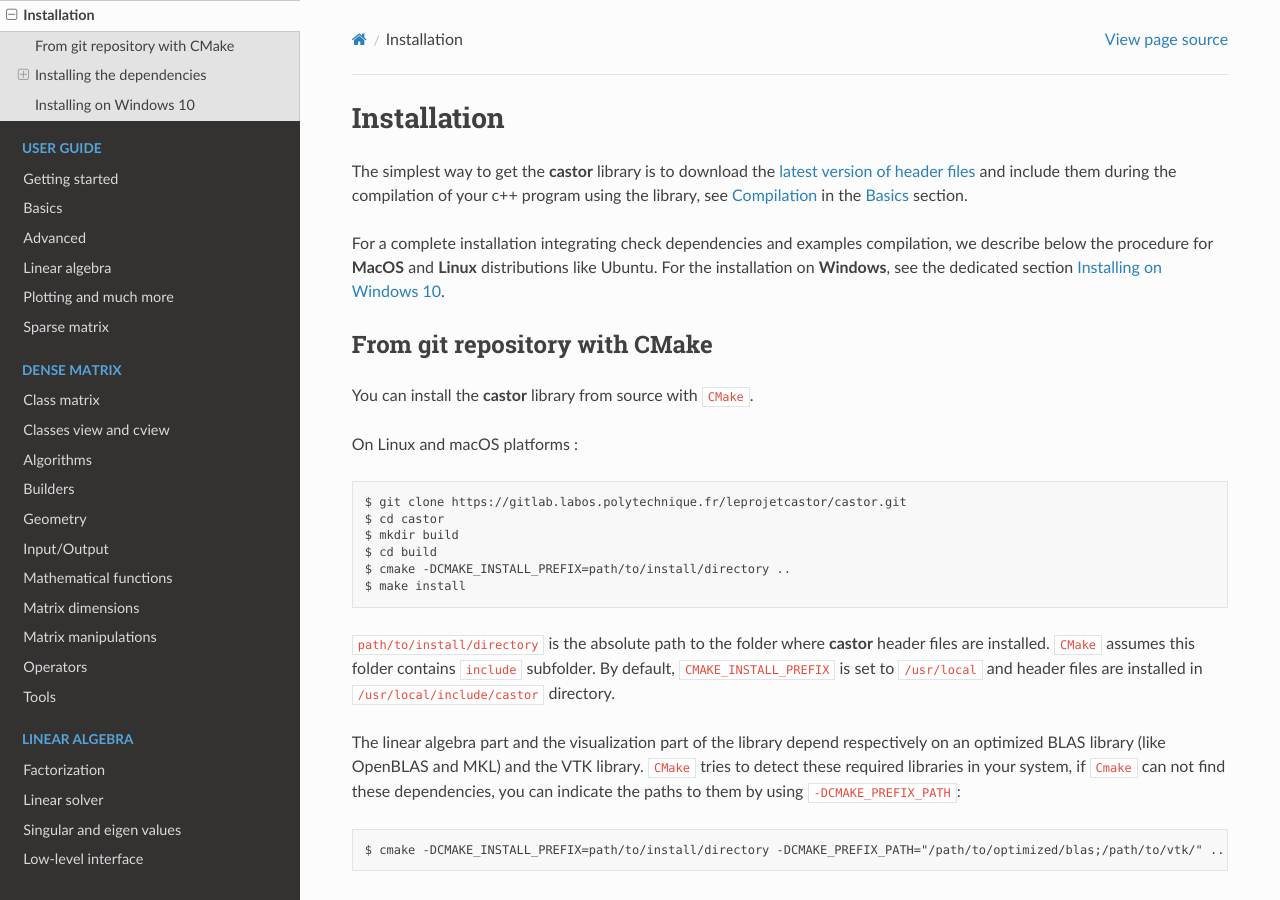
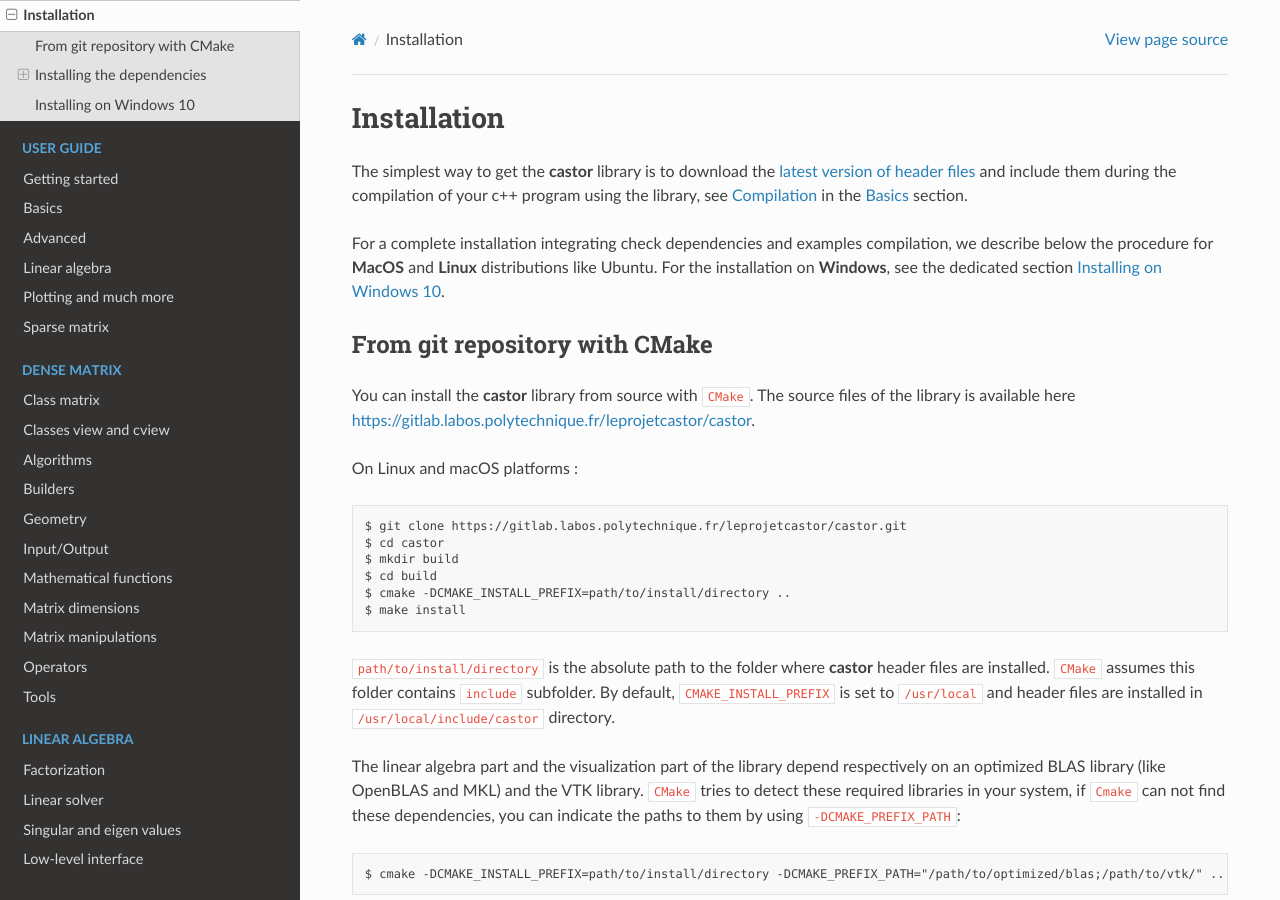
Before and after one commit to leprojetcastor/castor, a Sphinx documentation site: the page built from doc/source/installation.rst, in a window 1280 px wide and 900 px high. Built offline with Sphinx 7.4.7 and the Read the Docs theme 2.0.0, drawn with Linux system fonts in a browser that asks for light colours.

Commit message:
add modifications to doc

```diff
--- a/doc/source/installation.rst
+++ b/doc/source/installation.rst
@@ -10,7 +10,7 @@
 From git repository with CMake
 ++++++++++++++++++++++++++++++
 
-You can install the **castor** library from source with ``CMake``.
+You can install the **castor** library from source with ``CMake``. The source files of the library is available here `<https://gitlab.labos.polytechnique.fr/leprojetcastor/castor>`_.
 
 On Linux and macOS platforms :
 
```
Also changed, not shown: doc/source/index.rst (+13 -2 lines), 1 other file.
